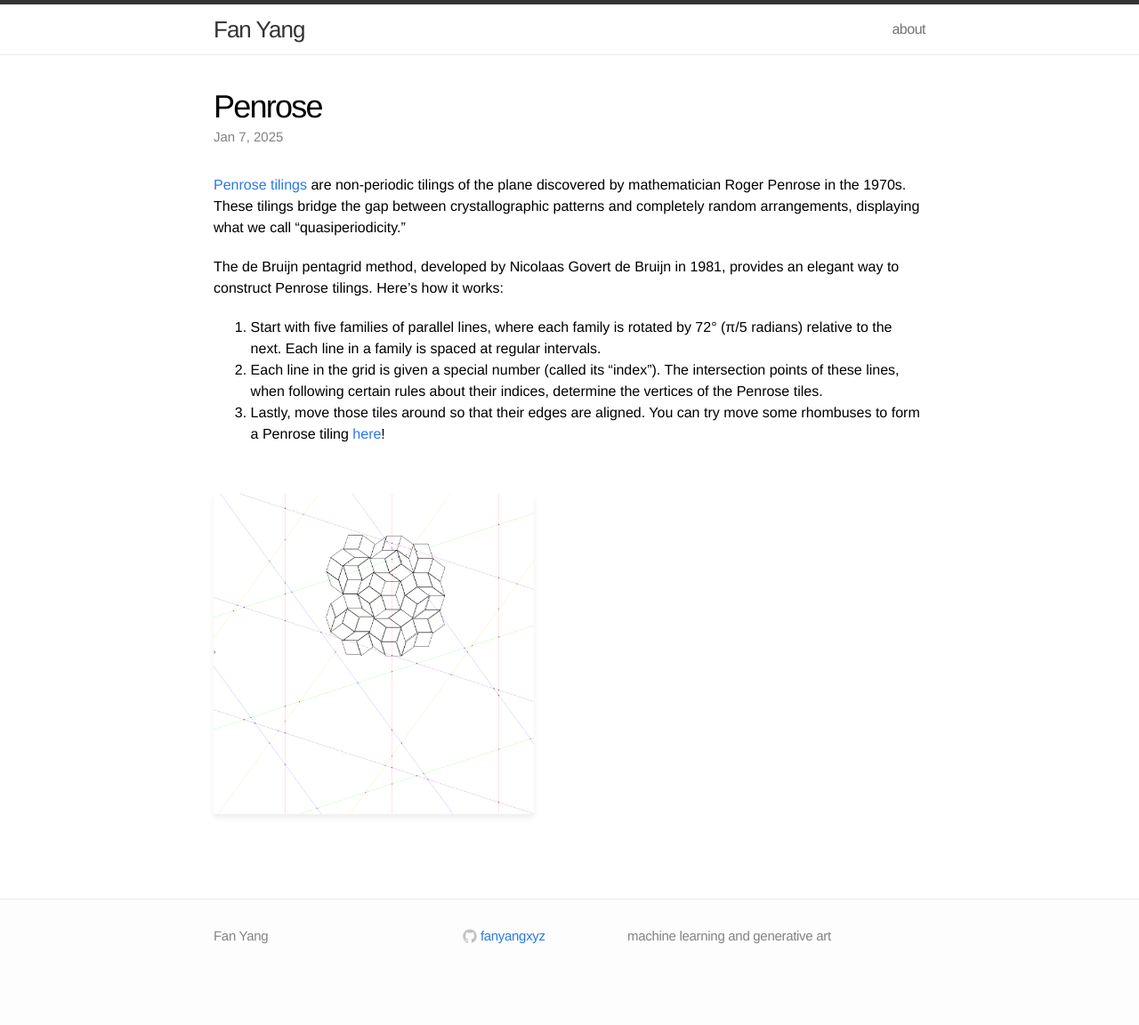
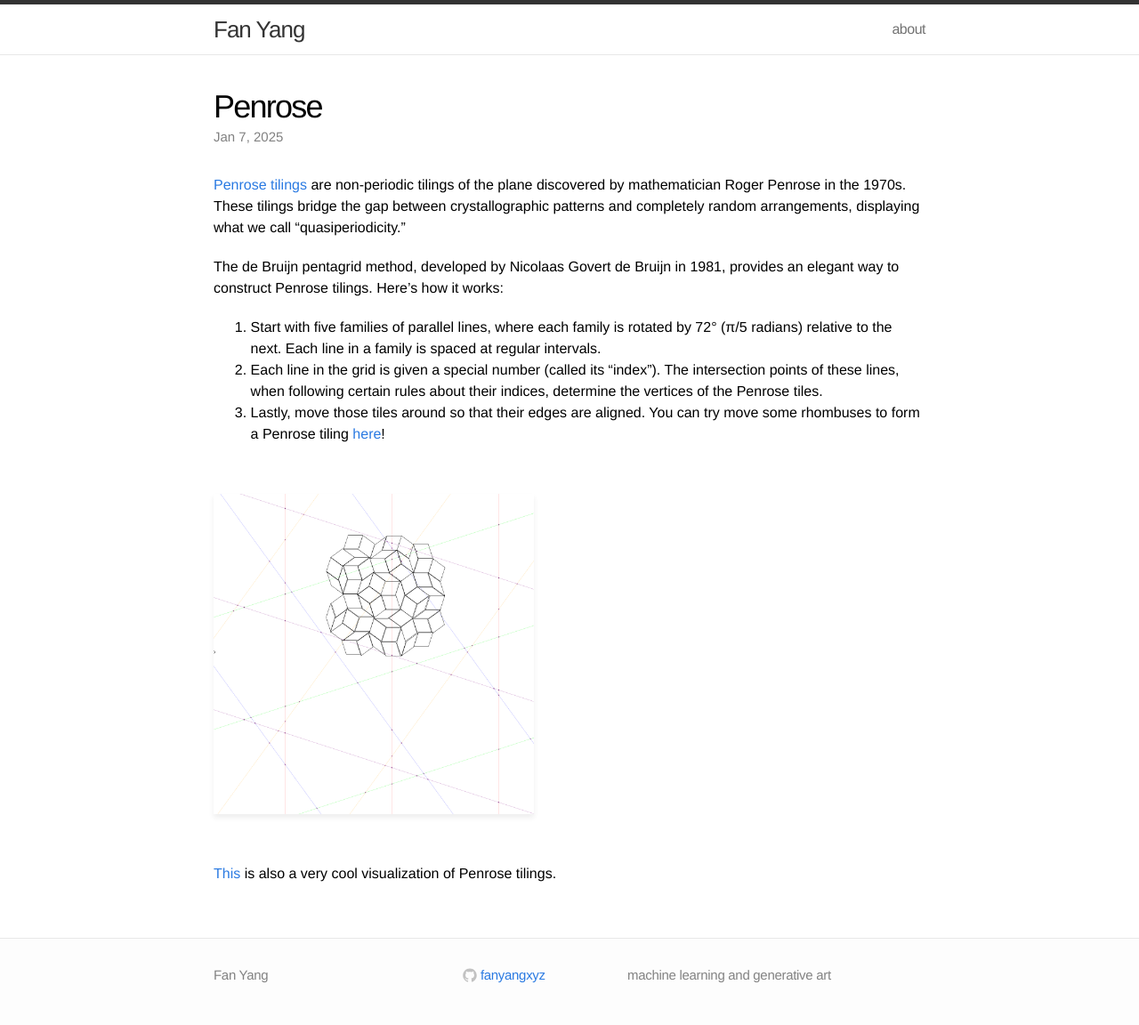
Before and after one commit to fanyangxyz/fanyangxyz.github.io, a Jekyll site: the page built from _posts/2025-01-07-penrose.md, in a window 1280 px wide. Shown: the whole page at 89% size. Built offline with Jekyll 4.4.1, drawn with Linux system fonts in a browser that asks for light colours; before the commit the page ends 1108 px from its top, so only the background shows below that.

Commit message:
link the visualization website

```diff
--- a/_posts/2025-01-07-penrose.md
+++ b/_posts/2025-01-07-penrose.md
@@ -20,3 +20,5 @@ The de Bruijn pentagrid method, developed by Nicolaas Govert de Bruijn in 1981,
   </div>
 
 </div>
+
+[This](https://aatishb.com/patterncollider/) is also a very cool visualization of Penrose tilings.
```
